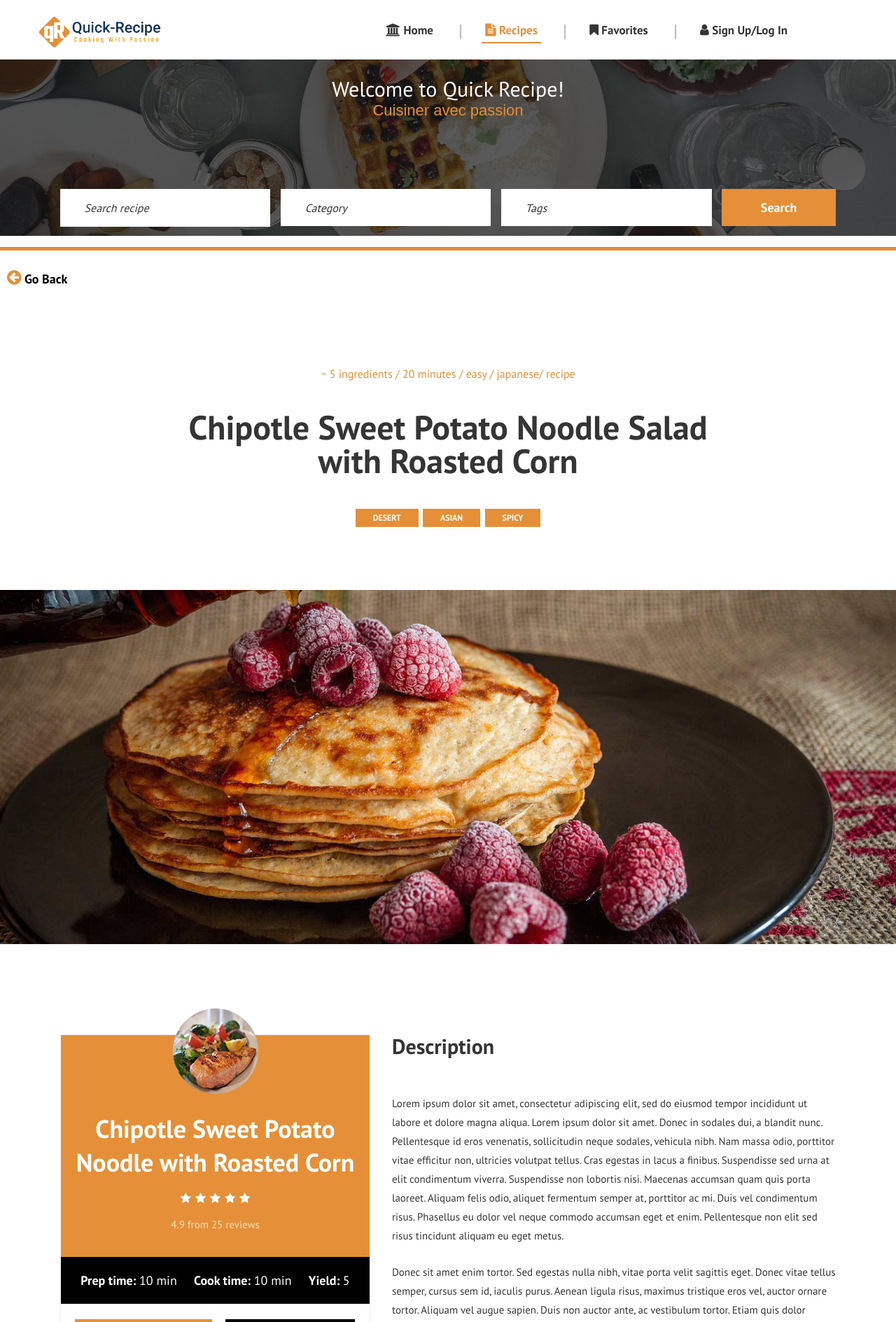
After one commit to Doumbiasoft/capstone-one-quick-recipe, a Flask app: page /search/recipes/details in a window 1280 px wide. The commit adds this page. Shown: the top 1889 px of the page at 70% size. Run offline with Flask 3, Linux system fonts and the light colour scheme; some libraries are stand-ins or nearby versions.

Commit message:
html page formating

```diff
--- a/app/search/routes.py
+++ b/app/search/routes.py
@@ -5,6 +5,9 @@ from app.forms.search.recipes import SearchForm
 @bp.route('/recipes', methods=['GET','POST'])
 def recipes():
     """Search view"""
+    return render_template('search/recipes.html')
 
-
-    return render_template('search/recipes.html')
+@bp.route('/recipes/details', methods=['GET','POST'])
+def recipes_details():
+    """Detail recipe view"""
+    return render_template('search/details.html')
--- a/app/static/css/style.css
+++ b/app/static/css/style.css
@@ -615,7 +615,7 @@ ol {
 	right: 0;
 	height: 100%;
 	width: 100%;
-	background: #e59038;
+	/* background: #e59038; */
 	content: "";
 	opacity: 0;
 	z-index: -1;
@@ -1016,7 +1016,7 @@ ol {
 
 .header-section-other .nav-menu .main-menu ul li a {
 	color: #353535;
-	font-size: 20px;
+	font-size: 17px;
 	font-weight: 700;
 	padding: 5px;
 	position: relative;
@@ -1741,7 +1741,7 @@ ol {
 	width: 27px;
 	text-align: center;
 	line-height: 27px;
-	background: #FC0254;
+	background: #e59038;
 }
 
 .recipe-right .notes .notes-item p {
--- a/app/templates/base.html
+++ b/app/templates/base.html
@@ -35,10 +35,10 @@
             <div class="nav-menu">
                 <nav class="main-menu mobile-menu">
                     <ul>
-                        <li id="link_home"><a href="{{ url_for('main.index') }}">Home</a></li>
-                        <li id="link_recipes"><a href="{{ url_for('search.recipes') }}">Recipes</a></li>
-                        <li><a href="#">Favorite Recipes</a></li>
-                        <li><a href="#">Sign Up/Log In</a></li>
+                        <li id="link_home"><a href="{{ url_for('main.index') }}"><i class="fa fa-bank" style="font-size: large;"></i>&nbsp;Home</a></li>
+                        <li id="link_recipes"><a href="{{ url_for('search.recipes') }}"><i class="fa fa-file-text" style="font-size: large;"></i>&nbsp;Recipes</a></li>
+                        <li><a href="#"><i class="fa fa-bookmark" style="font-size: large;"></i>&nbsp;Favorites</a></li>
+                        <li><a href="#"><i class="fa fa-user" style="font-size: large;"></i>&nbsp;Sign Up/Log In</a></li>
                         <!-- <li style="cursor: pointer;font-size: 20px;"><img class="rounded-circle" width="35" height="35" alt="icon" src="https://qph.cf2.quoracdn.net/main-qimg-6d72b77c81c9841bd98fc806d702e859-lq"/>&nbsp;&nbsp;<b>Mouhamed Doumbia</b>
                             <ul class="sub-menu">
                                 <li><a href="#"><i class="fa fa-user-circle"></i>&nbsp;&nbsp;Account</a></li>
@@ -57,7 +57,7 @@
     <!-- Header End -->
 
     <!-- Hero Search Section Begin -->
-    <div class="hero-search set-bg" data-setbg="../static/img/search-bg.jpg">
+    <div class="hero-search set-bg" data-setbg="{{url_for('static',filename='img/search-bg.jpg')}}">
         <div class="container text-center">
             <br>
             <h3 style="color: white;">Welcome to Quick Recipe!</h3>
@@ -99,7 +99,7 @@
                     <div class="fs-left">
                         <div class="logo">
                             <a href="{{ url_for('main.index') }}">
-                                <img src="../static/images/logo-footer.png" style="height: 90px;" alt="">
+                                <img src="{{url_for('static',filename='images/logo-footer.png')}}" style="height: 90px;" alt="">
                             </a>
                         </div>
                     </div>
--- /dev/null
+++ b/app/templates/search/details.html
@@ -0,0 +1,190 @@
+{% extends 'base.html' %}
+{% block title %} Recipe details {% endblock %}
+
+{% block content %}
+ <!-- Single Recipe Section Begin -->
+ <div style="padding: 10px;">
+    <a id="back" href="#" style="text-decoration: none;color: black;font-weight: 700;font-size: 18px;"><i class="fa fa-arrow-circle-left" style="font-size: x-large;color: #e59038;"></i>&nbsp;Go Back</a></li>
+ </div>
+ <section class="single-page-recipe spad">
+    <div class="recipe-top">
+        <div class="container-fluid">
+            <div class="recipe-title">
+                <span>~ 5 ingredients / 20 minutes / easy / japanese/ recipe</span>
+                <h2>Chipotle Sweet Potato Noodle Salad <br /> with Roasted Corn</h2>
+                <ul class="tags">
+                    <li>Desert</li>
+                    <li>Asian</li>
+                    <li>Spicy</li>
+                </ul>
+            </div>
+            <img src="{{url_for('static',filename='img/recipe-single.jpg')}}" alt="">
+        </div>
+    </div>
+    <div class="container">
+        <div class="row">
+            <div class="col-lg-5">
+                <div class="ingredients-item">
+                    <div class="intro-item">
+                        <img src="{{url_for('static',filename='img/intro-img.jpg')}}" alt="">
+                        <h2>Chipotle Sweet Potato Noodle with Roasted Corn</h2>
+                        <div class="rating">
+                            <i class="fa fa-star"></i>
+                            <i class="fa fa-star"></i>
+                            <i class="fa fa-star"></i>
+                            <i class="fa fa-star"></i>
+                            <i class="fa fa-star"></i>
+                        </div>
+                        <div class="reviews">4.9 from 25 reviews</div>
+                        <div class="recipe-time">
+                            <ul>
+                                <li>Prep time: <span>10 min</span></li>
+                                <li>Cook time: <span>10 min</span></li>
+                                <li>Yield: <span>5</span></li>
+                            </ul>
+                        </div>
+                    </div>
+                    <div class="ingredient-list">
+                        <div class="recipe-btn">
+                            <a href="#">Print Recipe</a>
+                            <a href="#" class="black-btn">Pin Recipe</a>
+                        </div>
+                        <div class="list-item">
+                            <h5>Ingredients</h5>
+                            <div class="salad-list">
+                                <h6>For the salad</h6>
+                                <ul>
+                                    <li>1 brick of frozen udon</li>
+                                    <li>1/2 cup kimchi, plus a bit of kimchi juice</li>
+                                    <li>1 tablespoon of butter</li>
+                                    <li>1 sac of mentaiko</li>
+                                    <li>sliced green onions and nori, to finish</li>
+                                </ul>
+                            </div>
+                            <div class="dressing-list">
+                                <h6>For the dressing</h6>
+                                <ul>
+                                    <li>1 brick of frozen udon</li>
+                                    <li>1/2 cup kimchi, plus a bit of kimchi juice</li>
+                                    <li>1 tablespoon of butter</li>
+                                    <li>1 sac of mentaiko</li>
+                                    <li>sliced green onions and nori, to finish</li>
+                                    <li>1 tablespoon of butter</li>
+                                    <li>1 sac of mentaiko</li>
+                                </ul>
+                            </div>
+                        </div>
+                    </div>
+                </div>
+                <div class="nutrition-fact">
+                    <div class="nutri-title">
+                        <h6>Nutrition Facts</h6>
+                        <span>Serves 4</span>
+                    </div>
+                    <ul>
+                        <li>Total Fat : 20.4g</li>
+                        <li>Cholesterol : 2%</li>
+                        <li>Chalories: 345</li>
+                    </ul>
+                </div>
+            </div>
+            <div class="col-lg-7">
+                <div class="recipe-right">
+                    <div class="recipe-desc">
+                        <h3>Description</h3>
+                        <p>Lorem ipsum dolor sit amet, consectetur adipiscing elit, sed do eiusmod tempor incididunt
+                            ut labore et dolore magna aliqua. Lorem ipsum dolor sit amet. Donec in sodales dui, a
+                            blandit nunc. Pellentesque id eros venenatis, sollicitudin neque sodales, vehicula nibh.
+                            Nam massa odio, porttitor vitae efficitur non, ultricies volutpat tellus. Cras egestas
+                            in lacus a finibus. Suspendisse sed urna at elit condimentum viverra. Suspendisse non
+                            lobortis nisi. Maecenas accumsan quam quis porta laoreet. Aliquam felis odio, aliquet
+                            fermentum semper at, porttitor ac mi. Duis vel condimentum risus. Phasellus eu dolor vel
+                            neque commodo accumsan eget et enim. Pellentesque non elit sed risus tincidunt aliquam
+                            eu eget metus.</p>
+                        <p>Donec sit amet enim tortor. Sed egestas nulla nibh, vitae porta velit sagittis eget.
+                            Donec vitae tellus semper, cursus sem id, iaculis purus. Aenean ligula risus, maximus
+                            tristique eros vel, auctor ornare tortor. Aliquam vel augue sapien. Duis non auctor
+                            ante, ac vestibulum tortor. Etiam quis dolor ultricies, dignissim ante a, ornare ipsum.
+                            Phasellus suscipit rhoncus nulla, quis bibendum tortor elementum ac. Nullam viverra
+                            tellus diam, nec accumsan orci aliquam sed. Sed placerat sagittis lacus, non rutrum diam
+                            volutpat id. </p>
+                    </div>
+                    <div class="instruction-list">
+                        <h3>Instructions</h3>
+                        <ul>
+                            <li>
+                                <span>01.</span>
+                                Lorem ipsum dolor sit amet, consectetur adipiscing elit, sed do eiusmod tempor
+                                incididunt ut labore et dolore magna aliqua. Lorem ipsum dolor sit amet. Donec in
+                                sodales dui, a blandit nunc. Pellentesque id eros venenatis, sollicitudin neque
+                                sodales, vehicula nibh. Nam massa odio, porttitor vitae efficitur non, ultricies
+                                volutpat tellus. Cras egestas in lacus a finibus. Suspendisse sed urna at elit
+                                condimentum viverra. Suspendisse non lobortis nisi. Maecenas accumsan quam quis
+                                porta laoreet. Aliquam felis odio, aliquet fermentum semper at, porttitor ac mi.
+                            </li>
+                            <li>
+                                <span>02.</span>
+                                Donec sit amet enim tortor. Sed egestas nulla nibh, vitae porta velit sagittis eget.
+                                Donec vitae tellus semper, cursus sem id, iaculis purus. Aenean ligula risus,
+                                maximus tristique eros vel, auctor ornare tortor. Aliquam vel augue sapien. Duis non
+                                auctor ante, ac vestibulum tortor. Etiam quis dolor ultricies, dignissim ante a,
+                                ornare ipsum. Phasellus suscipit rhoncus nulla, quis bibendum tortor elementum ac.
+                                Nullam viverra tellus diam, nec accumsan orci aliquam sed. Sed placerat sagittis
+                                lacus, non rutrum diam volutpat id.
+                            </li>
+                            <li>
+                                <span>03.</span>
+                                Lorem ipsum dolor sit amet, consectetur adipiscing elit, sed do eiusmod tempor
+                                incididunt ut labore et dolore magna aliqua. Lorem ipsum dolor sit amet. Donec in
+                                sodales dui, a blandit nunc. Pellentesque id eros venenatis, sollicitudin neque
+                                sodales, vehicula nibh. Nam massa odio, porttitor vitae efficitur non, ultricies
+                                volutpat tellus. Cras egestas in lacus a finibus. Suspendisse sed urna at elit
+                                condimentum viverra. Suspendisse non lobortis nisi. Maecenas accumsan quam quis
+                                porta laoreet. Aliquam felis odio, aliquet fermentum semper at, porttitor ac mi.
+                            </li>
+                            <li>
+                                <span>04.</span>
+                                Donec sit amet enim tortor. Sed egestas nulla nibh, vitae porta velit sagittis eget.
+                                Donec vitae tellus semper, cursus sem id, iaculis purus. Aenean ligula risus,
+                                maximus tristique eros vel, auctor ornare tortor. Aliquam vel augue sapien. Duis non
+                                auctor ante, ac vestibulum tortor. Etiam quis dolor ultricies, dignissim ante a,
+                                ornare ipsum. Phasellus suscipit rhoncus nulla, quis bibendum tortor elementum ac.
+                                Nullam viverra tellus diam, nec accumsan orci aliquam sed. Sed placerat sagittis
+                                lacus, non rutrum diam volutpat id.
+                            </li>
+                        </ul>
+                    </div>
+                    <div class="notes">
+                        <h3>Notes</h3>
+                        <div class="notes-item">
+                            <span>i</span>
+                            <p>Lorem ipsum dolor sit amet, consectetur adipiscing elit, sed do eiusmod tempor
+                                incididunt ut labore et dolore magna aliqua. Lorem ipsum dolor sit amet. Donec in
+                                sodales dui, a blandit nunc. Pellentesque id eros venenatis, sollicitudin neque
+                                sodales, vehicula nibh. Nam massa odio, porttitor vitae efficitur non, ultricies
+                                volutpat tellus. Cras egestas in lacus a finibus. Suspendisse sed urna at elit
+                                condimentum viverra.</p>
+                        </div>
+                        <div class="notes-item">
+                            <span>i</span>
+                            <p>Donec in sodales dui, a blandit nunc. Pellentesque id eros venenatis, sollicitudin
+                                neque sodales, vehicula nibh. Nam massa odio, porttitor vitae efficitur non,
+                                ultricies volutpat tellus. Cras egestas in lacus a finibus. Suspendisse sed urna at
+                                elit condimentum viverra.</p>
+                        </div>
+                    </div>
+                </div>
+            </div>
+        </div>
+    </div>
+</section>
+<!-- Single Recipe Section End -->
+
+{% endblock %}
+
+{% block navlinkactive %}
+    $('#link_recipes').toggleClass('active');
+    $('#back').on('click', function(){
+        history.back();
+    });
+{% endblock %}
```
Also changed, not shown: app/templates/index.html (+15 -15 lines), app/templates/search/recipes.html (+19 -19 lines).
